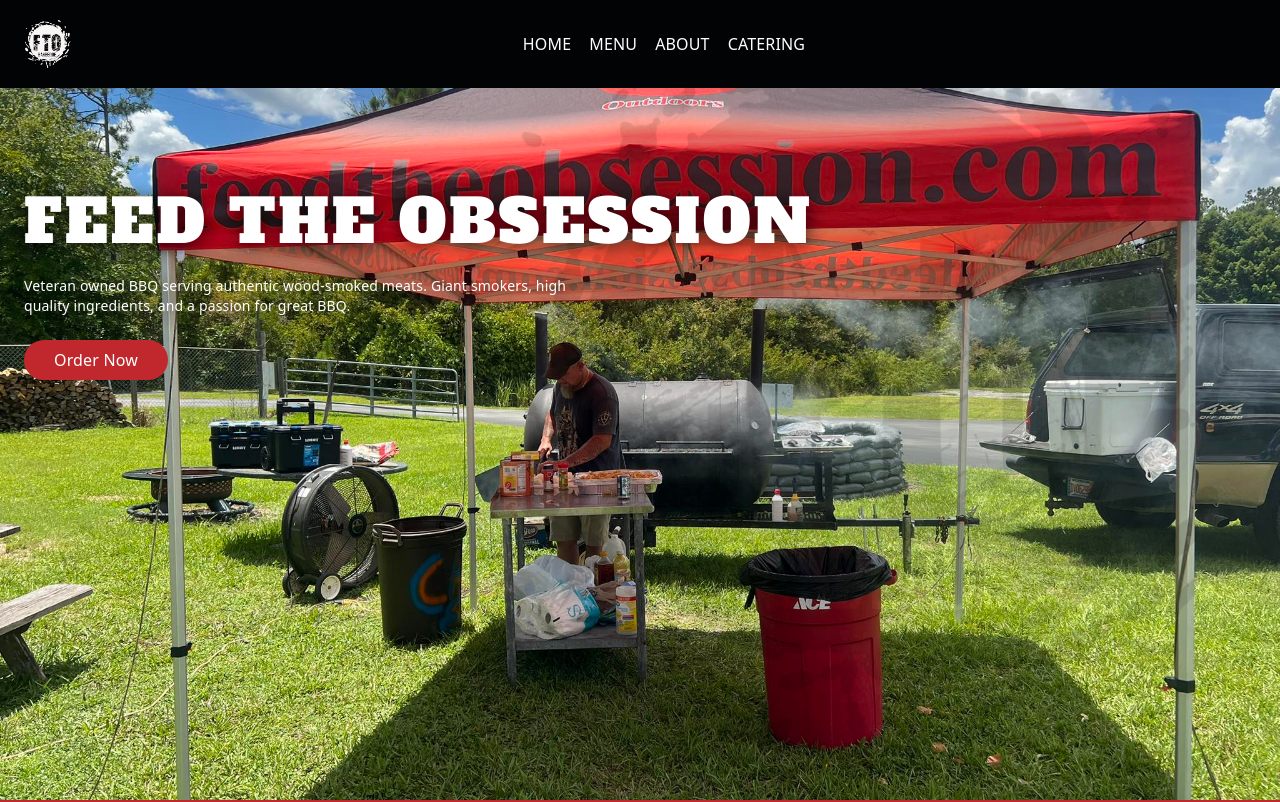
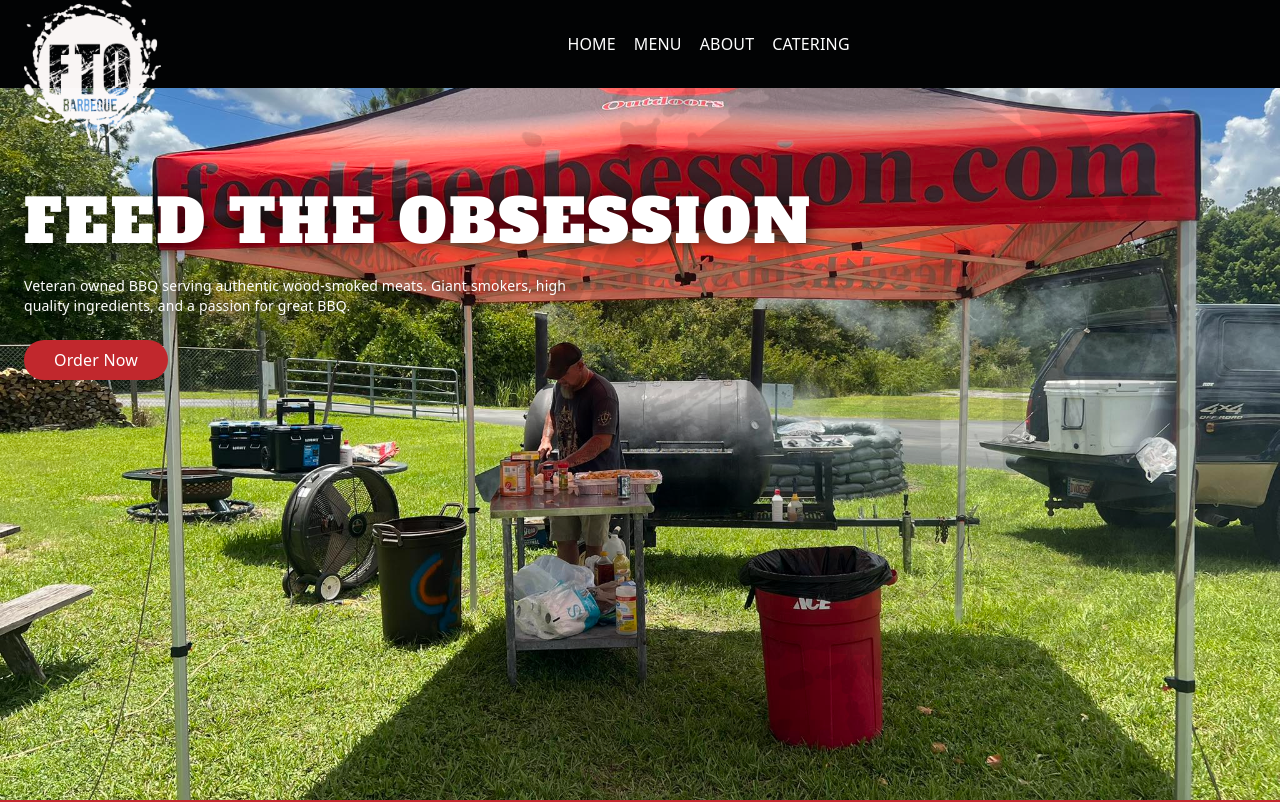
Before and after one commit to brennanhunter/feed-the-obsession-bbq, a Next.js app: page / in a window 1280 px wide. Shown: the top 802 px of the page. Built offline with nearby package versions, Linux system fonts and the light colour scheme; grey boxes are pictures that could not be loaded.

Commit message:
Added bigger logo.

```diff
--- a/app/components/Header.tsx
+++ b/app/components/Header.tsx
@@ -11,13 +11,13 @@
     <header className="h-[5.5rem] sticky top-0 z-50 w-full bg-brand-secondary">
       <div className="container mx-auto text-white flex justify-between items-center h-full px-6">
         {/* Logo */}
-        <Link href="/" className="cursor-pointer hover:opacity-80 transition-opacity">
+        <Link href="/" className="self-start cursor-pointer hover:opacity-80 transition-opacity">
           <Image
             src="/logo.png"
             alt="FTO Barbeque Logo"
-            width={48}
-            height={48}
-            className="w-12 h-12 object-contain invert mix-blend-difference"
+            width={160}
+            height={160}
+            className="h-[calc(5.5rem*1.66)] w-auto object-contain invert mix-blend-difference"
           />
         </Link>
 
```
